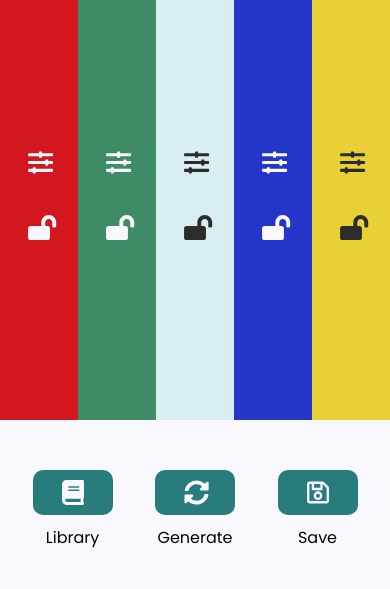
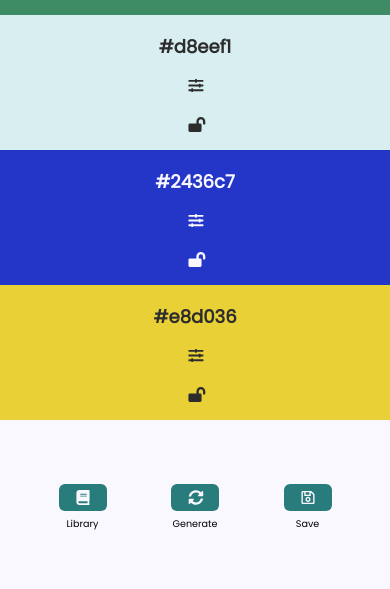
Before and after one commit to SereicikasTomas/color-picker, a website built with Parcel: page src/index.html in a window 390 px wide. Shown: the part 255-844 px from the top of the page. Built offline with nearby package versions, Linux system fonts and the light colour scheme.

Commit message:
add media queries

```diff
--- a/src/main.scss
+++ b/src/main.scss
@@ -1,3 +1,30 @@
+@mixin respond($breakpoint) {
+  @if ($breakpoint == phone) {
+    // 0-600px
+    @media only screen and (max-width: 37.5em) {
+      @content;
+    }
+  }
+  @if ($breakpoint == tab-port) {
+    // 600px-900px
+    @media only screen and (max-width: 56.25em) {
+      @content;
+    }
+  }
+  @if ($breakpoint == tab-land) {
+    // 900px-1200px
+    @media only screen and (max-width: 75em) {
+      @content;
+    }
+  }
+  @if ($breakpoint == big-desk) {
+    // 1800px
+    @media only screen and (min-width: 112.5em) {
+      @content;
+    }
+  }
+}
+
 :root {
   --border-radius: 1rem;
   --white: #faf8ff;
@@ -38,7 +65,19 @@
 }
 
 html {
-  font-size: 62.5%;
+  font-size: 62.5%; // 10px
+
+  @include respond(tab-land) {
+    font-size: 50%; // 8px
+  }
+
+  @include respond(tab-port) {
+    font-size: 37.5%; // 6px
+  }
+
+  @include respond(big-desk) {
+    font-size: 75%; // 12px
+  }
 }
 
 body {
@@ -86,6 +125,10 @@ input[type='text'] {
 .colors {
   min-height: 80vh;
   display: flex;
+
+  @include respond(tab-port) {
+    flex-direction: column;
+  }
 }
 
 .color {
```
